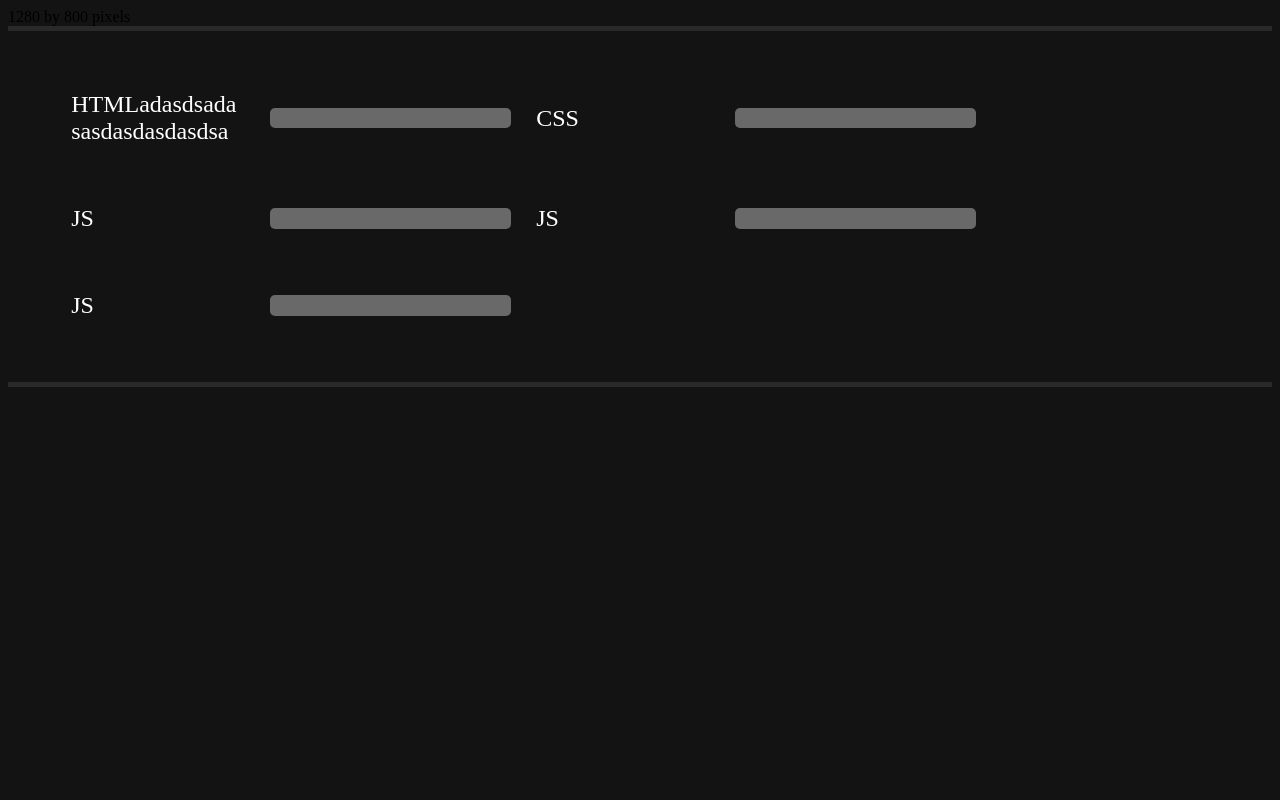
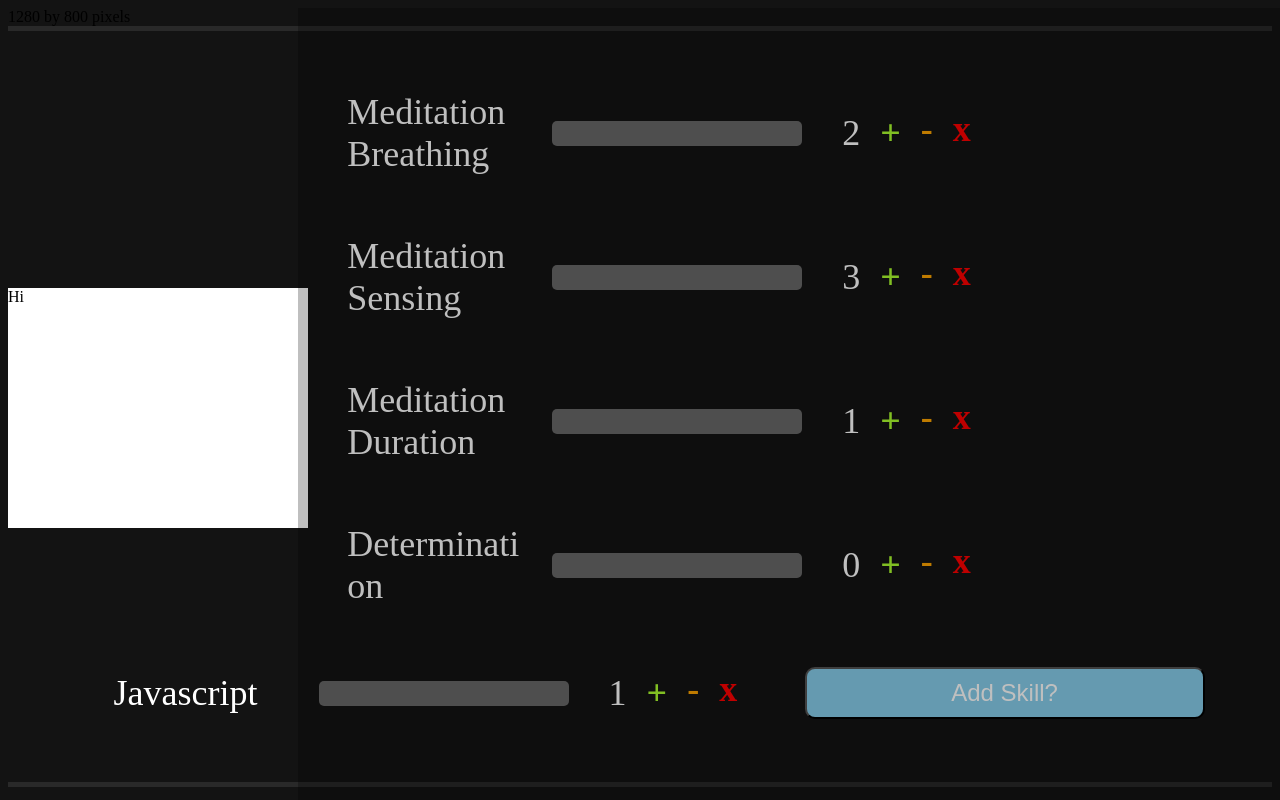
Before and after one commit to Tahsin2020/Status-XP-Screen, a React (Vite) app in the folder frontend/: page / in a window 1280 px wide. Built offline with nearby package versions, Linux system fonts and the light colour scheme.

Commit message:
Initial Skill Table created

```diff
--- a/frontend/src/App.css
+++ b/frontend/src/App.css
@@ -6,6 +6,7 @@ body {
   display: flex;
   flex-direction: row;
   flex-wrap: wrap;
+  justify-content: space-evenly;
   border-top: 5px solid rgb(41, 41, 41);
   border-bottom: 5px solid rgb(41, 41, 41);
   height: "75vh";
@@ -15,8 +16,7 @@ body {
 }
 
 .skill {
-  font-size: 24px;
-  width: 440px;
+  font-size: 36px;
   margin-right: 25px;
   display: flex;
   flex-direction: row;
@@ -25,6 +25,7 @@ body {
   align-items: center;
 }
 .skill-name {
+  font-size: 36px;
   width: 180px;
   margin-right: 25px;
   overflow-wrap: anywhere;
@@ -32,6 +33,49 @@ body {
 .skill-bar {
   width: 250px;
   background-color: dimgrey;
-  height: calc(1vw + 1vh);
+  height: 25px;
   border-radius: 5px;
 }
+.skill-level {
+  font-size: 36px;
+  margin-left: 40px;
+}
+.skill-up {
+  font-weight: bold;
+  color: greenyellow;
+  margin-left: 20px;
+}
+.skill-down {
+  font-weight: bold;
+  color: orange;
+  margin-left: 20px;
+  padding-bottom: 8px;
+}
+.skill-delete {
+  font-weight: bold;
+  color: red;
+  margin-left: 20px;
+  padding-bottom: 8px;
+}
+.Prompt {
+  position: fixed;
+  height: 100vh;
+  width: 100vw;
+  display: flex;
+  justify-content: center;
+  align-items: center;
+}
+.Prompt-Box {
+  opacity: 100%;
+  background-color: #ffffff;
+  width: 30vw;
+  height: 30vh;
+}
+.Prompt-Background {
+  background-color: black;
+  height: 100vh;
+  width: 100vw;
+  padding: -10px;
+  margin: -10px;
+  opacity: 25%;
+}
--- a/frontend/src/App.tsx
+++ b/frontend/src/App.tsx
@@ -1,32 +1,52 @@
 import useWindowDimensions from "./components/windowDimensions";
+
 import "./App.css";
 
 const App = () => {
   const { height, width } = useWindowDimensions();
+  var skills = {
+    "Meditation Breathing": 2,
+    "Meditation Sensing": 3,
+    "Meditation Duration": 1,
+    Determination: 0,
+    Javascript: 1,
+  };
 
   return (
     <div style={{ height: "100%" }}>
+      <div className="Prompt">
+        <div className="Prompt-Box">
+          Hi
+        </div>
+        <div className="Prompt-Background"/>
+      </div>
       {width} by {height} pixels
       <div className="skill-table">
+        {Object.keys(skills).map((key: String) => {
+          return (
+            <div className="skill">
+              <div className="skill-name">{key}</div>
+              <div className="skill-bar" />
+              <div className="skill-level">{skills[key]}</div>
+              <div className="skill-up">+</div>
+              <div className="skill-down">-</div>
+              <div className="skill-delete">x</div>
+            </div>
+          );
+        })}
         <div className="skill">
-          <div className="skill-name">HTMLadasdsadasasdasdasdasdsa</div>
-          <div className="skill-bar"></div>
-        </div>
-        <div className="skill">
-          <div className="skill-name">CSS</div>
-          <div className="skill-bar"></div>
-        </div>
-        <div className="skill">
-          <div className="skill-name">JS</div>
-          <div className="skill-bar"></div>
-        </div>
-        <div className="skill">
-          <div className="skill-name">JS</div>
-          <div className="skill-bar"></div>
-        </div>
-        <div className="skill">
-          <div className="skill-name">JS</div>
-          <div className="skill-bar"></div>
+          <button
+            style={{
+              backgroundColor:"skyblue",
+              color:"white",
+              borderRadius: "10px",
+              width: "400px",
+              fontSize: "24px",
+              padding: "10px",
+            }}
+          >
+            Add Skill?
+          </button>
         </div>
       </div>
     </div>
```
